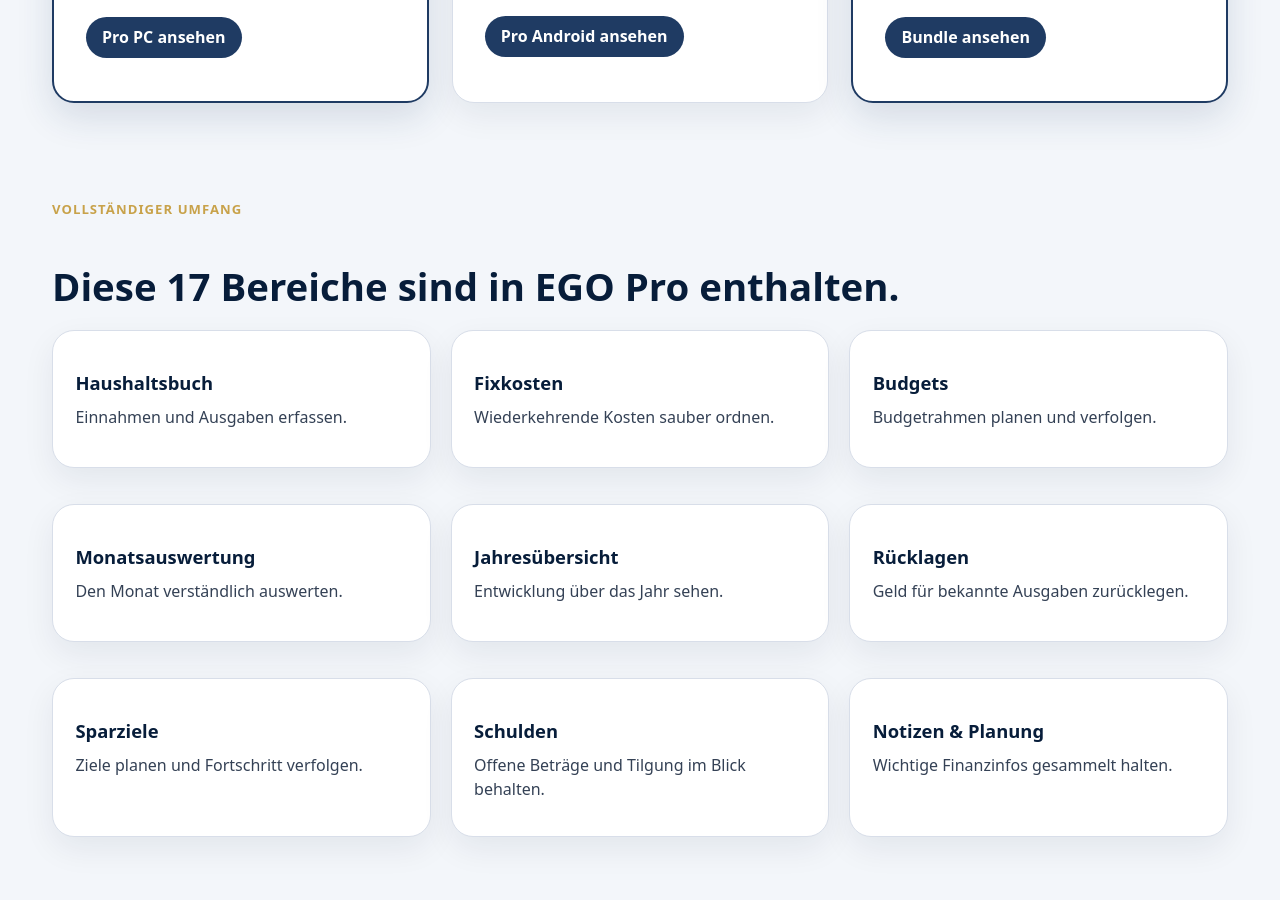
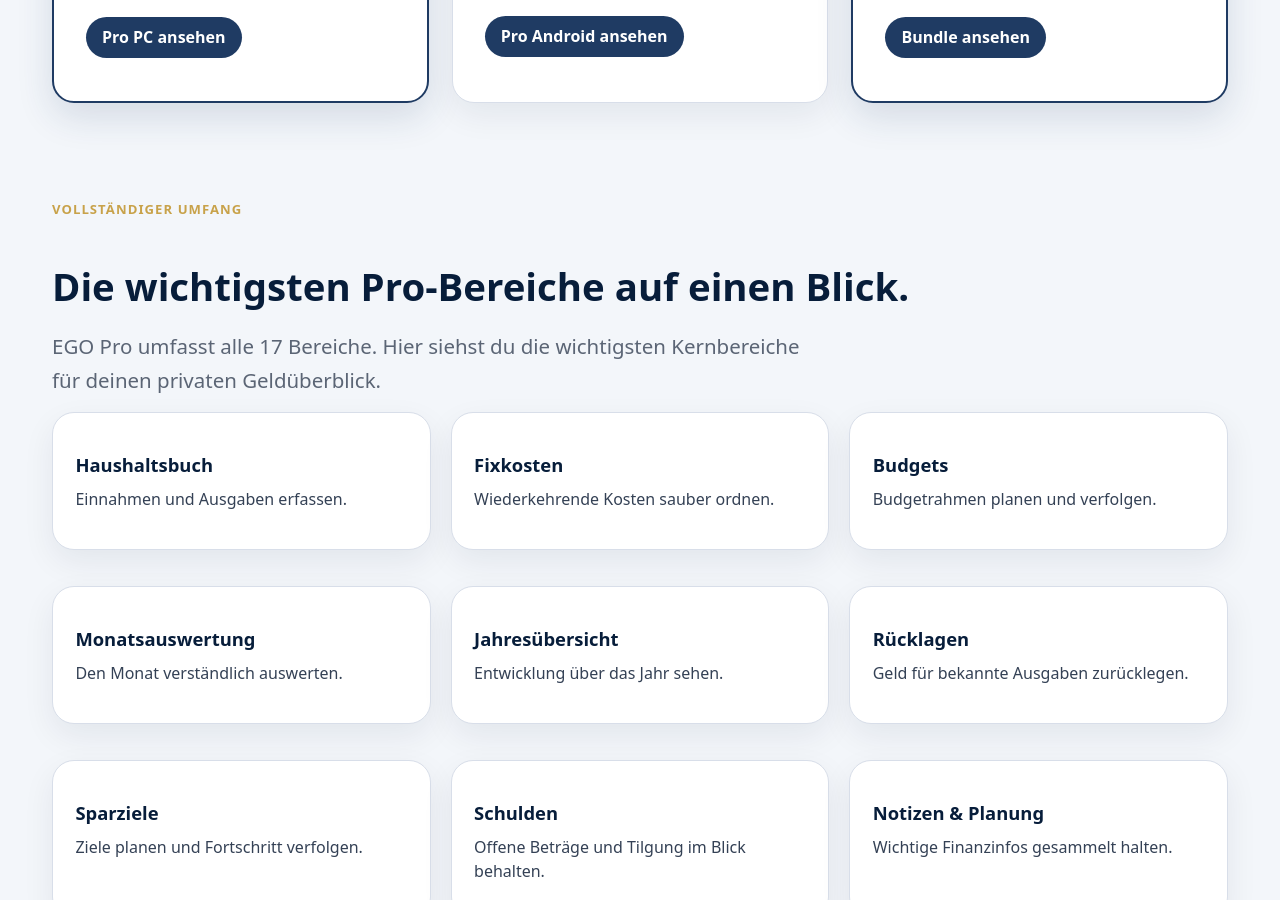
Before and after one commit to gluecklich-tools/einfach-geld-ordnen, a Jekyll site: the page built from seiten/vollversion.md, in a window 1280 px wide and 900 px high, scrolled down 1319 px. Built offline with Jekyll 4.4.1, drawn with Linux system fonts in a browser that asks for light colours; some of the changed text lies outside the part shown.

Commit message:
Pro-Seite Abschluss-CTA und Bereichslogik schärfen

```diff
--- a/seiten/vollversion.md
+++ b/seiten/vollversion.md
@@ -84,7 +84,12 @@
 
 <section class="ego-section">
   <p class="ego-kicker">Vollständiger Umfang</p>
-  <h2>Diese 17 Bereiche sind in EGO Pro enthalten.</h2>
+  <h2>Die wichtigsten Pro-Bereiche auf einen Blick.</h2>
+
+  <p class="ego-lead">
+    EGO Pro umfasst alle 17 Bereiche. Hier siehst du die wichtigsten Kernbereiche
+    für deinen privaten Geldüberblick.
+  </p>
 
   <div class="ego-feature-grid">
     <section><h3>Haushaltsbuch</h3><p>Einnahmen und Ausgaben erfassen.</p></section>
@@ -120,8 +125,22 @@
   </div>
 </section>
 
+<section class="ego-section ego-note">
+  <h2>Bereit für die Vollversion?</h2>
+
+  <p>
+    Wenn du EGO vollständig nutzen möchtest, ist Pro die richtige Version.
+    Für PC, Android oder als Bundle.
+  </p>
+
+  <p>
+    <a class="button" href="{{ '/seiten/downloads.html' | relative_url }}">Pro-Versionen ansehen</a>
+    <a class="button secondary" href="{{ '/seiten/versionen.html' | relative_url }}">Versionen vergleichen</a>
+  </p>
+</section>
 <section class="ego-section">
   <p class="ego-kicker">Basic oder Pro?</p>
+
   <h2>Pro ist für das vollständige System gedacht.</h2>
 
   <div class="ego-feature-grid">
```
